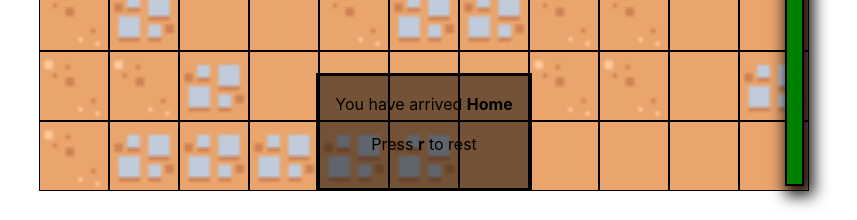
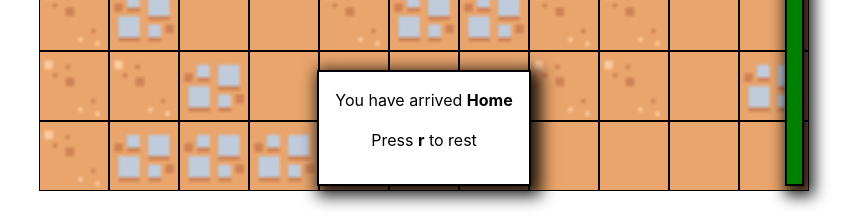
Before and after one commit to mcwake-dev/apocalypse-cook, a React (Vite) app: page / in a window 1280 px wide. Shown: the part 611-831 px from the top of the page, without its empty margins (216-1073 px from the left). Built offline with nearby package versions, Linux system fonts and the light colour scheme; no server answers.

Commit message:
#17 Done - created new dialog component to encapsulate interaction styling

```diff
--- a/src/App.tsx
+++ b/src/App.tsx
@@ -3,11 +3,9 @@ import './App.css'
 import Minimap from './components/Minimap';
 import Camera from "./components/Camera";
 import Instructions from './components/Instructions';
-import SettlementDisplay from './components/SettlementDisplay';
-import BaseDisplay from './components/BaseDisplay';
-import ForagingDisplay from './components/ForagingDisplay';
 import InventoryDisplay from './components/InventoryDisplay';
 import EnergyDisplay from './components/EnergyDisplay';
+import InteractionDialog from './components/InteractionDialog';
 
 function App() {
   return (
@@ -15,9 +13,7 @@ function App() {
       <Camera />
       <Minimap />
       <Instructions />
-      <SettlementDisplay />
-      <BaseDisplay />
-      <ForagingDisplay />
+      <InteractionDialog />
       <InventoryDisplay />
       <EnergyDisplay />
     </div>
--- a/src/components/BaseDisplay.tsx
+++ b/src/components/BaseDisplay.tsx
@@ -1,14 +1,12 @@
-import { useEffect, useRef } from "react";
+import { useEffect } from "react";
 import { useAtom } from "jotai";
 
-import classes from "../styles/BaseDisplay.module.css";
 import { playerAtom } from "../atoms/player";
 import { baseAtom } from "../atoms/base";
 import { worldAtom } from "../atoms/world";
 import { restoreForageable } from "../procedural-generation/world";
 
 export default function BaseDisplay() {
-    const dialogRef = useRef<HTMLDialogElement>(null);
     const [player, setPlayer] = useAtom(playerAtom);
     const [, setWorld] = useAtom(worldAtom);
     const [base] = useAtom(baseAtom);
@@ -43,10 +41,10 @@ export default function BaseDisplay() {
 
     if (base.x === player.x && base.y === player.y) {
         return (
-            <dialog ref={dialogRef} className={classes.base} open>
+            <>
                 You have arrived <b>Home</b>
                 <p>Press <b>r</b> to rest</p>
-            </dialog>
+            </>
         );
     }
 
--- a/src/components/ForagingDisplay.tsx
+++ b/src/components/ForagingDisplay.tsx
@@ -1,7 +1,6 @@
 import { useRef, useEffect } from "react";
 import { useAtom } from "jotai";
 
-import classes from "../styles/ForagingDisplay.module.css";
 import { worldAtom } from "../atoms/world";
 import { playerAtom } from "../atoms/player";
 import { cameraAtom } from "../atoms/camera";
@@ -64,22 +63,22 @@ export default function ForagingDisplay() {
     if (currentTile?.forageable) {
         if (player.energy === 0) {
             return (
-                <dialog ref={dialogRef} className={classes.foraging} open>
+                <>
                     You are too tired to forage
-                </dialog>
+                </>
             )
         }
         if (currentTile?.foragedToday === true) {
             return (
-                <dialog ref={dialogRef} className={classes.foraging} open>
+                <>
                     You have already foraged here today
-                </dialog>
+                </>
             );
         } else {
             return (
-                <dialog ref={dialogRef} className={classes.foraging} open>
-                    Press F to forage for ingredients
-                </dialog>
+                <>
+                    Press <b>f</b> to forage for ingredients
+                </>
             );
         }
     }
--- /dev/null
+++ b/src/components/InteractionDialog.tsx
@@ -0,0 +1,22 @@
+import { useRef } from "react";
+
+import classes from "../styles/InteractionDialog.module.css";
+import BaseDisplay from "./BaseDisplay";
+import ForagingDisplay from "./ForagingDisplay";
+import SettlementDisplay from "./SettlementDisplay";
+
+function InteractionDialog() {
+    const dialogRef = useRef<HTMLDialogElement>(null);
+
+    return (
+        <div className={classes.interactionDialogContainer}>
+            <dialog ref={dialogRef} className={classes.interactionDialog} open>
+                <BaseDisplay />
+                <ForagingDisplay />
+                <SettlementDisplay />
+            </dialog>
+        </div>
+    )
+}
+
+export default InteractionDialog;
--- a/src/components/SettlementDisplay.tsx
+++ b/src/components/SettlementDisplay.tsx
@@ -1,22 +1,19 @@
-import { useRef } from "react";
 import { useAtom } from "jotai";
 
-import classes from "../styles/SettlementDisplay.module.css";
 import { playerAtom } from "../atoms/player";
 import { cameraAtom } from "../atoms/camera";
 import { TerrainType } from "../types/terrainType";
 
 export default function SettlementDisplay() {
-    const dialogRef = useRef<HTMLDialogElement>(null);
     const [camera] = useAtom(cameraAtom);
     const [player] = useAtom(playerAtom);
     const currentTile = camera.get(`${player.x},${player.y}`);
 
     if (currentTile?.terrain === TerrainType.Settlement) {
         return (
-            <dialog ref={dialogRef} className={classes.settlement} open>
+            <>
                 You have arrived at <b>{currentTile?.settlement?.name}</b>
-            </dialog>
+            </>
         );
     }
 
--- a/src/styles/BaseDisplay.module.css
+++ /dev/null
@@ -1,6 +0,0 @@
-.base {
-    position: absolute;
-    bottom: 0;
-    margin: 0 auto;
-    background-color: rgba(0, 0, 0, 0.5);
-}
--- a/src/styles/ForagingDisplay.module.css
+++ /dev/null
@@ -1,6 +0,0 @@
-.foraging {
-    position: absolute;
-    bottom: 0;
-    margin: 0 auto;
-    background-color: rgba(0, 0, 0, 0.5);
-}
--- /dev/null
+++ b/src/styles/InteractionDialog.module.css
@@ -0,0 +1,16 @@
+.interactionDialogContainer {
+    position: absolute;
+    width: 100%;
+    height: 100%;
+    top: 0;
+}
+
+.interactionDialog {
+    position: absolute;
+    bottom: 0;
+    margin: 5px auto;
+    border: 2px solid black;
+    box-shadow: 5px 5px 15px 5px rgba(0, 0, 0, 0.88);
+    background-color: white;
+    color: black;
+}
--- a/src/styles/SettlementDisplay.module.css
+++ /dev/null
@@ -1,6 +0,0 @@
-.settlement {
-    position: absolute;
-    bottom: 0;
-    margin: 0 auto;
-    background-color: rgba(0, 0, 0, 0.5);
-}
```
